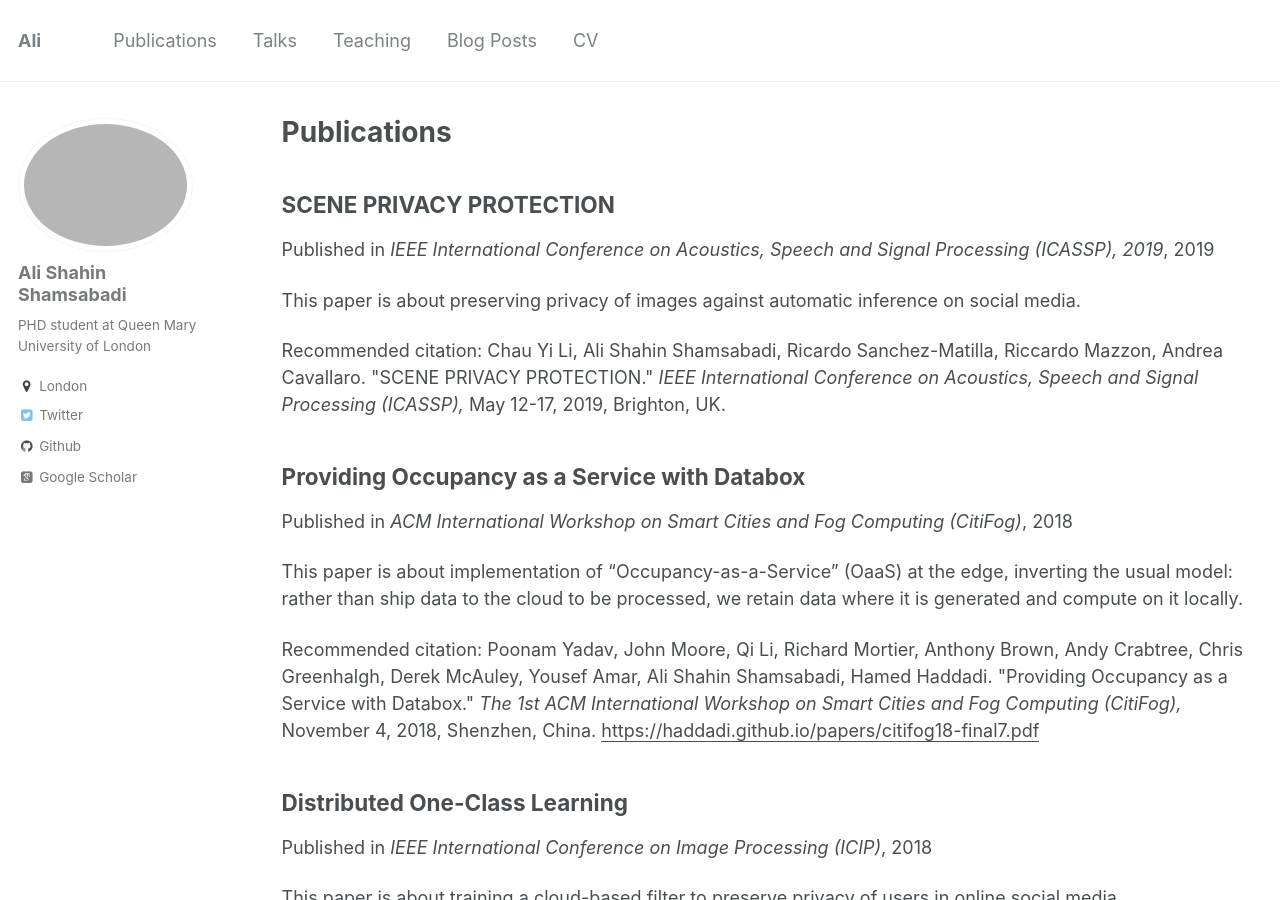
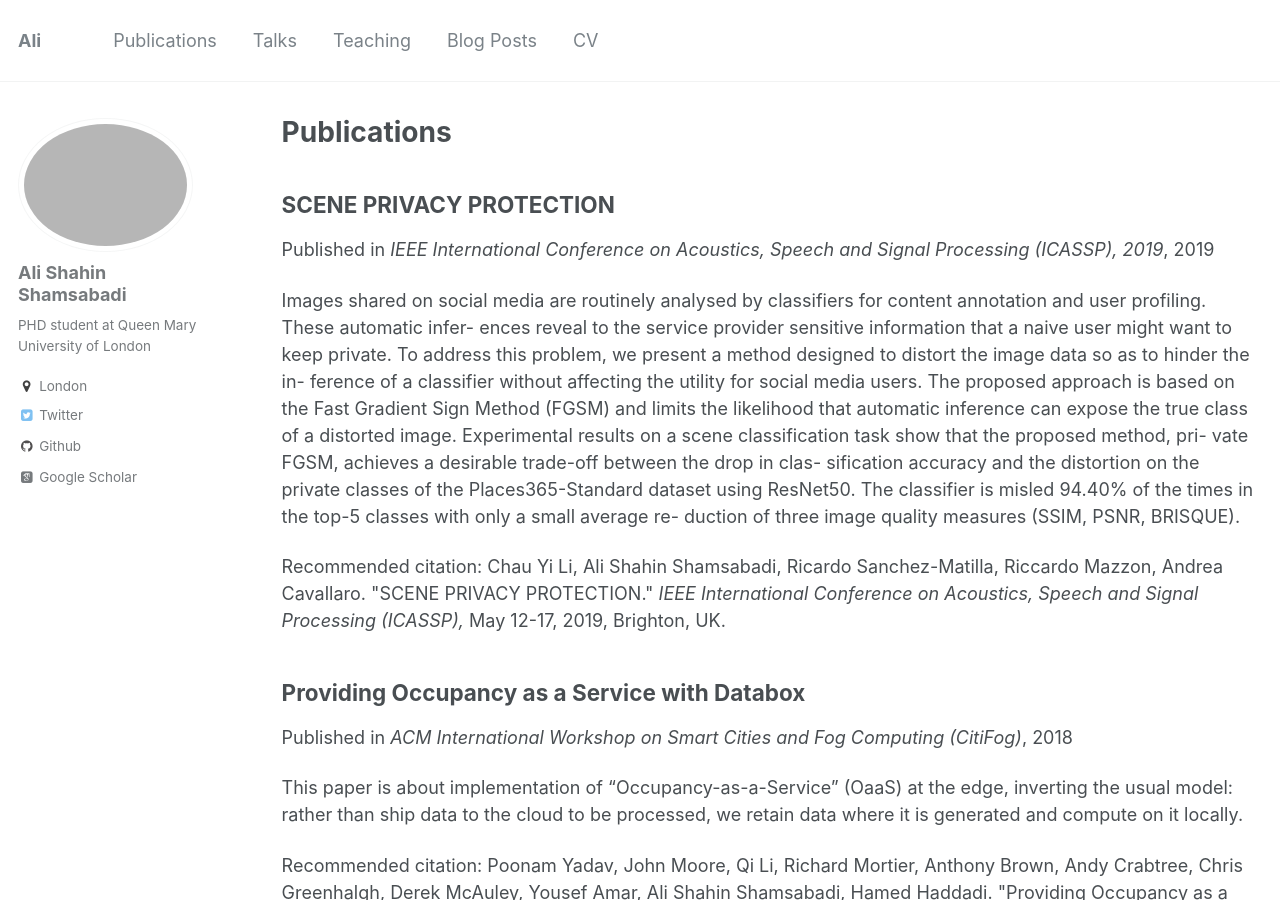
Before and after one commit to AliShahin/AliShahin.github.io, a Jekyll site: the page built from _pages/publications.md, in a window 1280 px wide and 900 px high. Built offline with Jekyll 4.4.1, drawn with Linux system fonts in a browser that asks for light colours; some web fonts are replaced.

Commit message:
update ICASSP

```diff
--- a/_publications/2019-05-01_Scene-Privay-Preserving.md
+++ b/_publications/2019-05-01_Scene-Privay-Preserving.md
@@ -2,7 +2,7 @@
 title: "SCENE PRIVACY PROTECTION"
 collection: publications
 permalink: /publication/2019-05-01_Scene-Privay-Preserving
-excerpt: 'This paper is about preserving privacy of images against automatic inference on social media.'
+excerpt: 'Images shared on social media are routinely analysed by classifiers for content annotation and user profiling. These automatic infer- ences reveal to the service provider sensitive information that a naive user might want to keep private. To address this problem, we present a method designed to distort the image data so as to hinder the in- ference of a classifier without affecting the utility for social media users. The proposed approach is based on the Fast Gradient Sign Method (FGSM) and limits the likelihood that automatic inference can expose the true class of a distorted image. Experimental results on a scene classification task show that the proposed method, pri- vate FGSM, achieves a desirable trade-off between the drop in clas- sification accuracy and the distortion on the private classes of the Places365-Standard dataset using ResNet50. The classifier is misled 94.40% of the times in the top-5 classes with only a small average re- duction of three image quality measures (SSIM, PSNR, BRISQUE).'
 date: 2019-05-12
 venue: 'IEEE International Conference on Acoustics, Speech and Signal Processing (ICASSP), 2019'
 citation: 'Chau Yi Li, Ali Shahin Shamsabadi, Ricardo Sanchez-Matilla, Riccardo Mazzon, Andrea Cavallaro. &quot;SCENE PRIVACY PROTECTION.&quot; <i> IEEE International Conference on Acoustics, Speech and Signal Processing (ICASSP), </i> May 12-17, 2019, Brighton, UK.'
```
